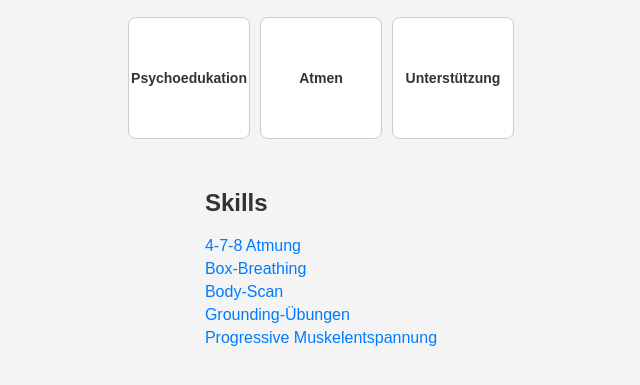
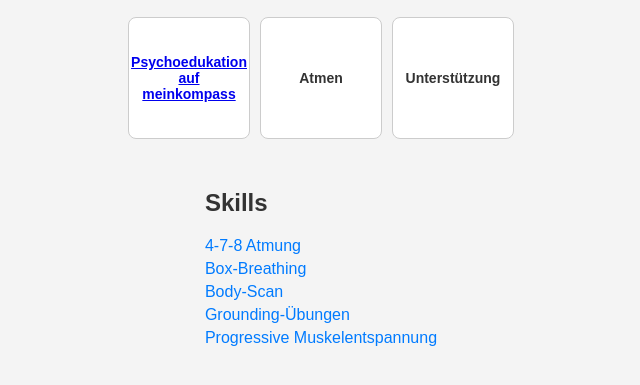
Before and after one commit to BenutzerEinsZweiDrei/helping, a plain HTML site: page index.html in a window 1280 px wide. Shown: the part 81-466 px from the top of the page, without its empty margins (319-959 px from the left). Drawn offline with Linux system fonts and the light colour scheme.

Commit message:
Update index.html

```diff
--- a/index.html
+++ b/index.html
@@ -64,7 +64,7 @@
 <body>
   <h1>Skills Auswahl</h1>
   <div class="tiles">
-    <div class="tile">Psychoedukation</div>
+    <a href="https://www.meinkompass.org/de/psychische-erkrankungen/"><div class="tile">Psychoedukation auf meinkompass</div></a>
     <div class="tile">Atmen</div>
     <div class="tile">Unterstützung</div>
   </div>
```
